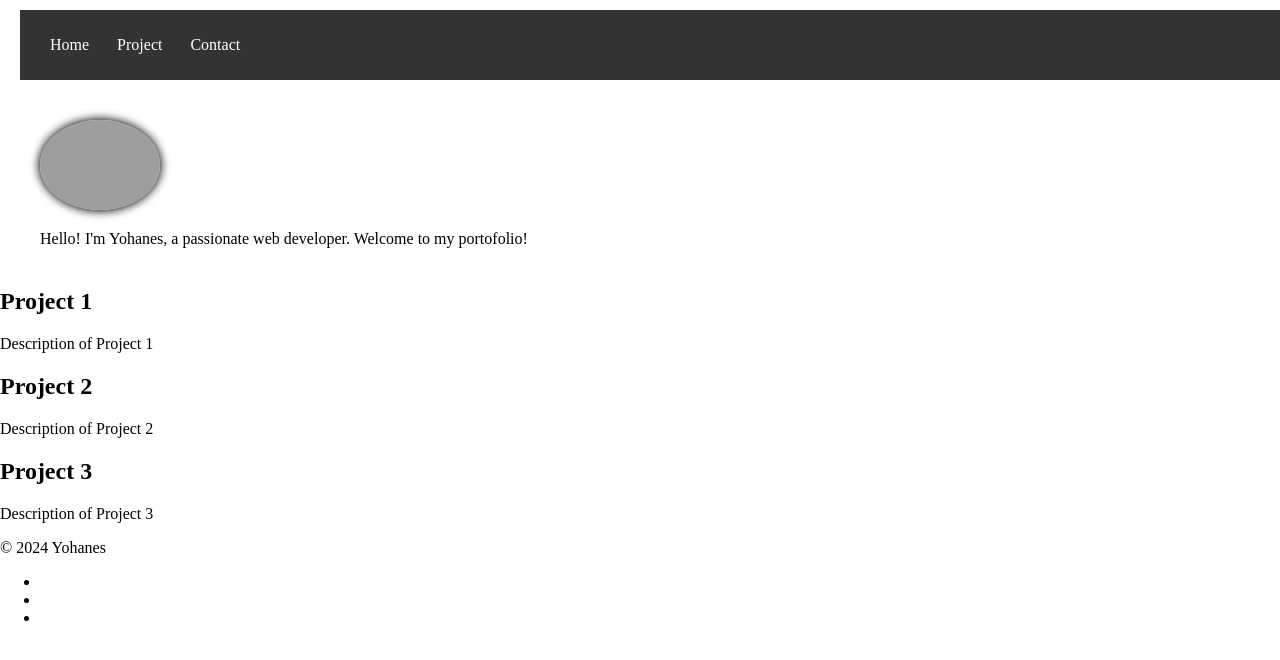
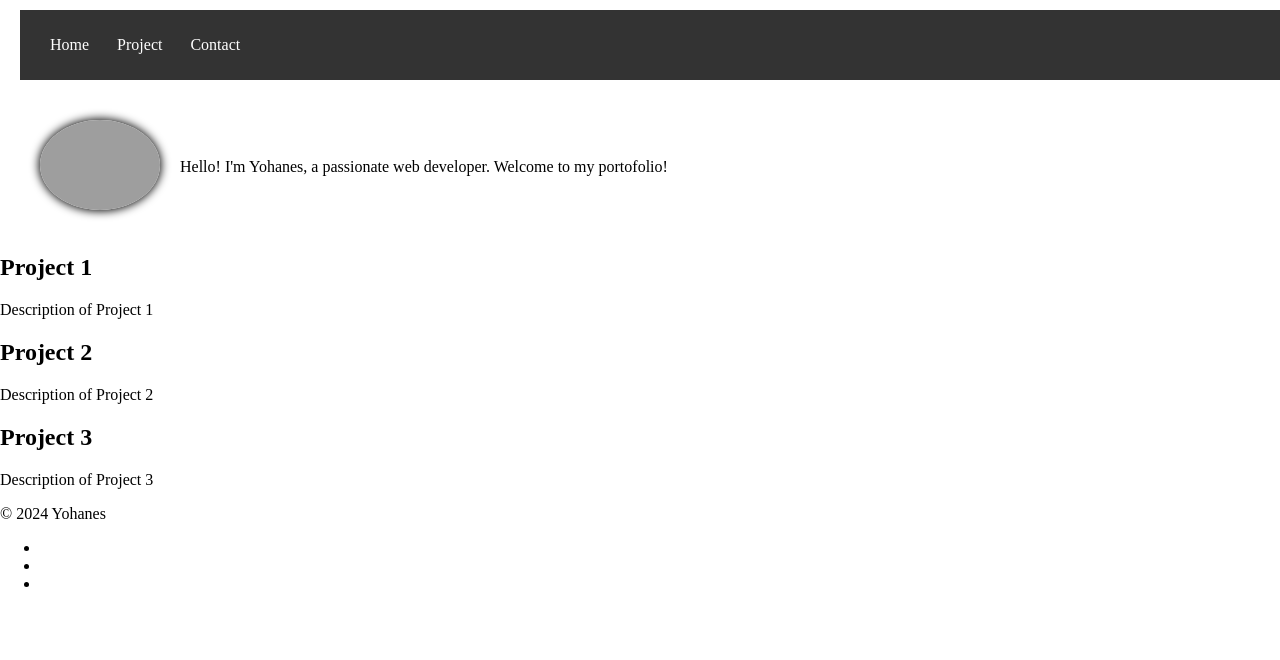
Before and after one commit to yohanesrickyyy/PrevieW1Q1, a plain HTML site: page index.html in a window 1280 px wide. Drawn offline with Linux system fonts and the light colour scheme; grey boxes are pictures that could not be loaded.

Commit message:
added grid

```diff
--- a/style.css
+++ b/style.css
@@ -36,6 +36,9 @@ a {
 
 #profile {
   margin: 40px;
+  display: grid;
+  align-items: center;
+  grid-template-columns: 1fr 1fr 1fr;
 }
 
 img {
@@ -45,3 +48,8 @@ img {
   /* border-color: grey; */
   border-radius: 100%;
 }
+
+.description{
+  margin-left: 20px;
+  width: 1000px;
+}
```
